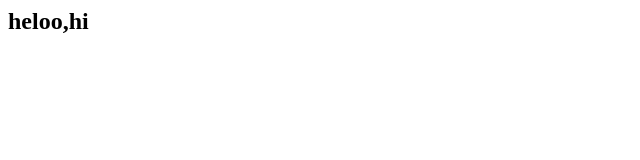
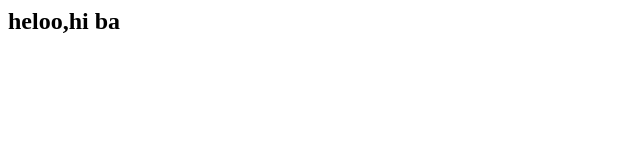
Before and after one commit to module171/test-project, a plain HTML site: page index.html in a window 1280 px wide. Shown: the full height of the page, 0-640 px from the left. Drawn offline with Linux system fonts and the light colour scheme.

Commit message:
Update index.html

```diff
--- a/index.html
+++ b/index.html
@@ -1 +1 @@
-<h2>heloo,hi</h2>
+<h2>heloo,hi ba</h2>
```
